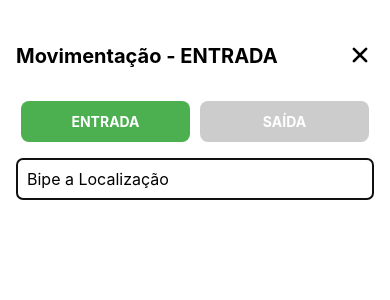
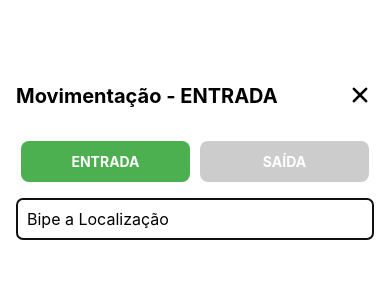
Before and after one commit to dev-centersport/wms, a React Native app in the folder wms-mobile/: screen /Movimentacao in a window 390 px wide. Shown: the top 300 px of the page. Built offline with nearby package versions, Linux system fonts and the light colour scheme.

Commit message:
mobileprovavelmentefinalizado

```diff
--- a/wms-mobile/src/screens/movimentacao.jsx
+++ b/wms-mobile/src/screens/movimentacao.jsx
@@ -517,6 +517,7 @@ const styles = StyleSheet.create({
     paddingTop: 40, // importante para alinhar com consulta e ocorrência
   },
   header: {
+    marginTop: 40,
     flexDirection: 'row',
     justifyContent: 'space-between',
     alignItems: 'center',
--- a/wms-mobile/src/screens/ocorrencia.jsx
+++ b/wms-mobile/src/screens/ocorrencia.jsx
@@ -302,6 +302,7 @@ const styles = StyleSheet.create({
     fontWeight: '600',
   },
   header: {
+    marginTop: 40,
     flexDirection: 'row',
     justifyContent: 'space-between',
     alignItems: 'center',
```
